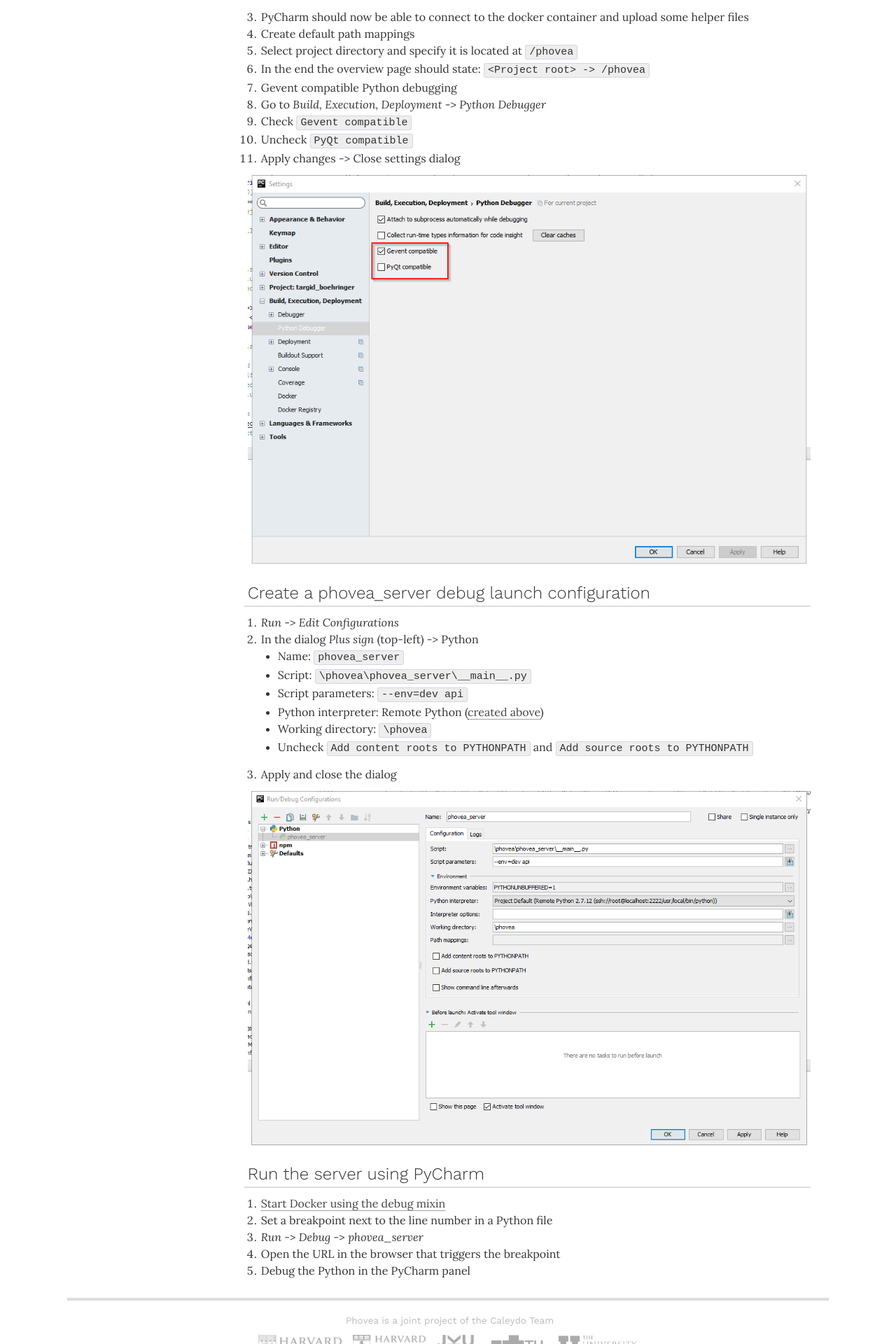
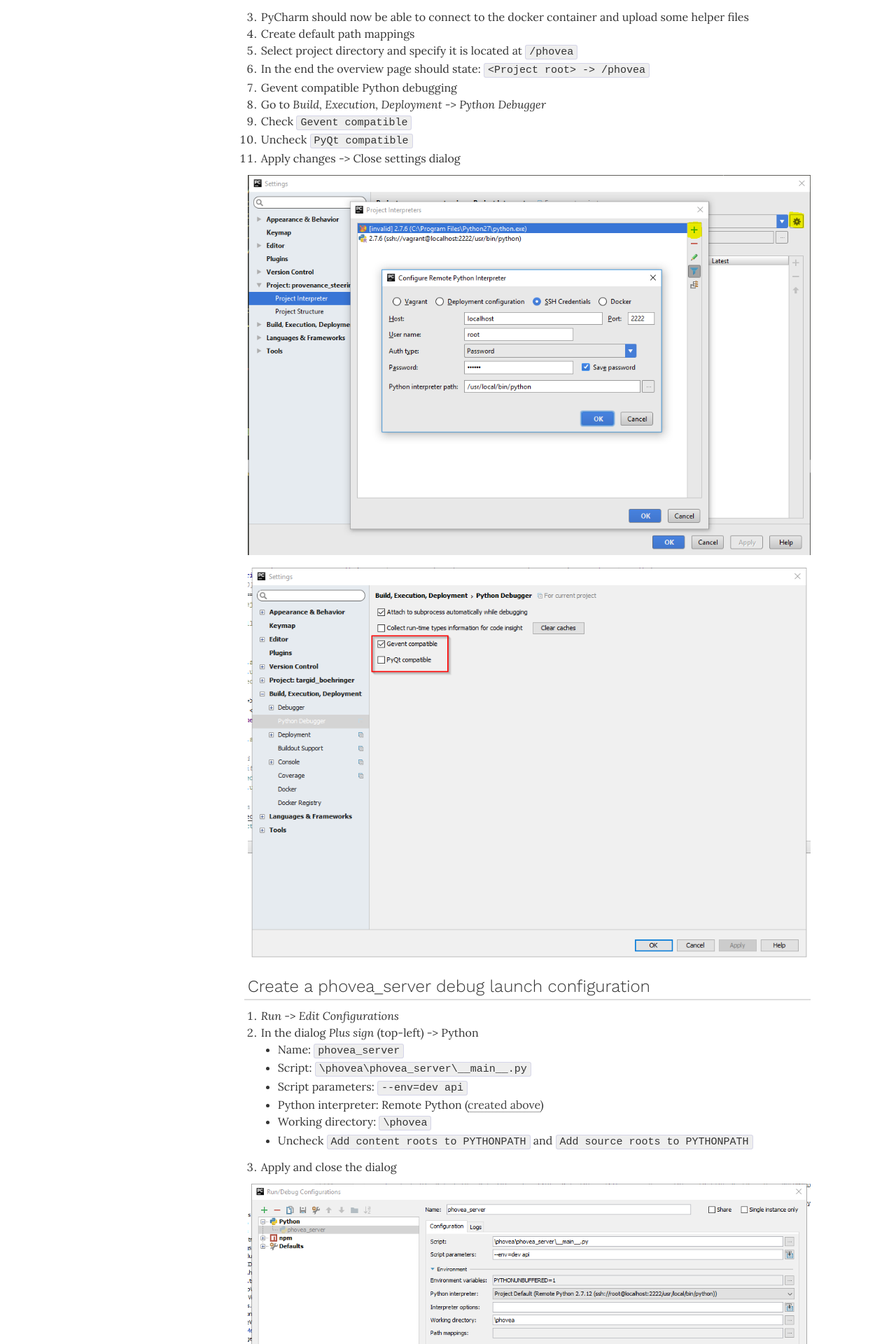
Before and after one commit to phovea/phovea.github.io, a Jekyll site: the page built from contributors/pycharm_debugging.md, in a window 1280 px wide. Shown: the part 774-2694 px from the top of the page at 70% size. Built offline with Jekyll 4.4.1, drawn with Linux system fonts in a browser that asks for light colours; nearby versions of some CDN libraries; some web fonts are replaced.

Commit message:
Added remote interpreter screenshot

```diff
--- a/contributors/pycharm_debugging.md
+++ b/contributors/pycharm_debugging.md
@@ -47,7 +47,9 @@ docker-compose up
  1. Uncheck `PyQt compatible`
 1. Apply changes -> Close settings dialog
 
-![PyCharm Python debugger](/assets/images/doc_screenshots/pycharm_python-debugger.png )
+![PyCharm Python remote interpreter](/assets/images/doc_screenshots/pycharm_python-remote-interpreter.png)
+
+![PyCharm Python debugger](/assets/images/doc_screenshots/pycharm_python-debugger.png)
 
 ## Create a phovea_server debug launch configuration
 
```
